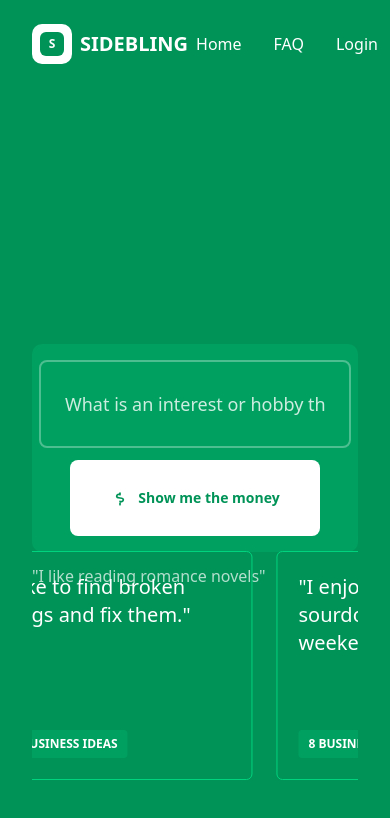
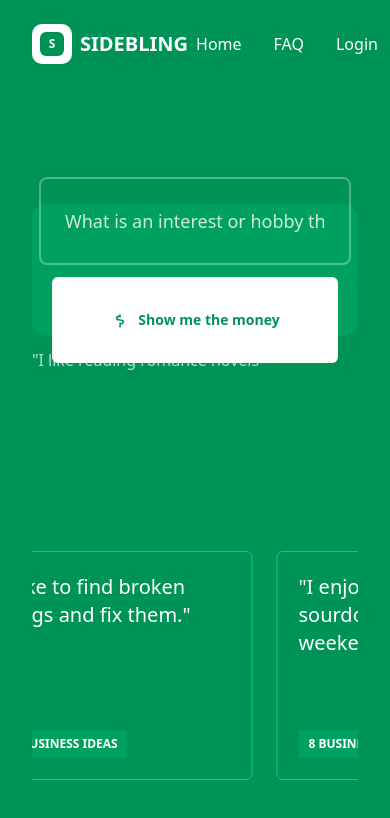
Before and after one commit to stefanraath3/blingdingaling, a Next.js app: page / in a window 390 px wide. Shown: the top 818 px of the page. Built offline with nearby package versions, Linux system fonts and the light colour scheme.

Commit message:
Refactor SearchBar and layout in Home page
- Updated SearchBar component with new styles for improved aesthetics and usability.
- Adjusted layout of the main and carousel sections for better spacing and responsiveness.

```diff
--- a/app/page.tsx
+++ b/app/page.tsx
@@ -36,7 +36,7 @@ export default function Home() {
       </header>
 
       {/* Hero Section */}
-      <main className="flex-1 flex items-center justify-center px-8 py-16">
+      <main className="flex-1 flex items-center justify-center px-8">
         <div className="w-full max-w-6xl">
           <SearchBar />
 
@@ -49,7 +49,7 @@ export default function Home() {
       </main>
 
       {/* Carousel Section */}
-      <section className="fixed inset-x-0 bottom-16 px-8">
+      <section className="w-full py-16 px-8 mt-auto">
         <PromptCarousel />
       </section>
     </div>
--- a/components/SearchBar.tsx
+++ b/components/SearchBar.tsx
@@ -16,15 +16,17 @@ export default function SearchBar({
   className = "",
 }: SearchBarProps) {
   return (
-    <div className={`p-4 sm:p-5 bg-[#00A160] rounded-[10px] mb-3 ${className}`}>
-      <div className="flex flex-col sm:flex-row gap-3 items-center">
+    <div
+      className={`flex h-[132px] p-[15px] bg-[#00A160] rounded-[15px] gap-2 items-center justify-center mb-3 ${className}`}
+    >
+      <div className="flex flex-col sm:flex-row gap-3 items-center w-full">
         <input
           type="text"
           placeholder={placeholder}
           className="flex-1 px-6 py-7 sm:py-8 text-lg sm:text-xl text-white placeholder-white/80 bg-transparent border-2 border-white/30 rounded-md focus:outline-none focus:border-white/60"
         />
         <button
-          className="px-10 py-7 sm:py-8 bg-white text-sm sm:text-base font-semibold rounded-md hover:bg-white/90 transition-colors whitespace-nowrap flex items-center gap-2"
+          className="w-[286px] px-[21px] py-[33px] bg-white text-sm sm:text-base font-semibold rounded-[6px] hover:bg-white/90 transition-colors whitespace-nowrap flex items-center gap-2 shrink-0 justify-center"
           style={{ color: "#009358" }}
         >
           <svg
```
